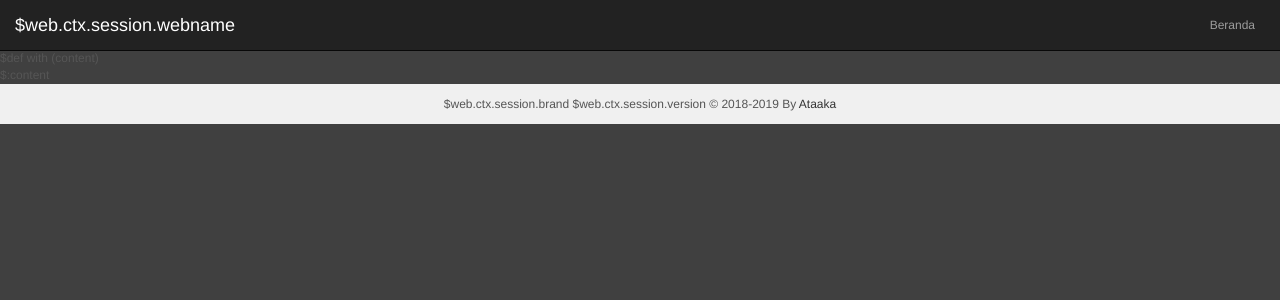
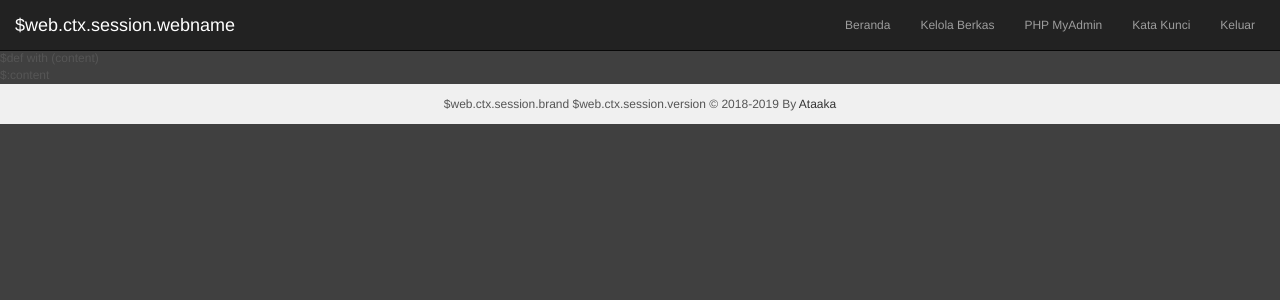
Before and after one commit to basoro/cempe, a Python web app: template templates/template.html in a window 1280 px wide. Shown: the top 300 px of the page. Run offline with Jinja, Linux system fonts and the light colour scheme; the template is opened without the code that fills it, so the values that code supplies are empty.

Commit message:
Update template.html

```diff
--- a/templates/template.html
+++ b/templates/template.html
@@ -34,6 +34,10 @@
 			<div id="navbar" class="collapse navbar-collapse">
 				<ul class="nav navbar-nav navbar-right" style="margin-right:10px;">
 					<li class="nav-item"><a href="/">Beranda</a></li>
+					<li class="nav-item"><a href="/files">Kelola Berkas</a></li>
+					<li class="nav-item"><a href="/crontab">PHP MyAdmin</a></li>
+					<li class="nav-item"><a href="javascript:;" onclick="setPassword()">Kata Kunci</a></li>
+					<li class="nav-item"><a href="javascript:;" id="dologin">Keluar</a></li>
 				</ul>
 			</div><!--/.nav-collapse -->
 		</nav>
```
